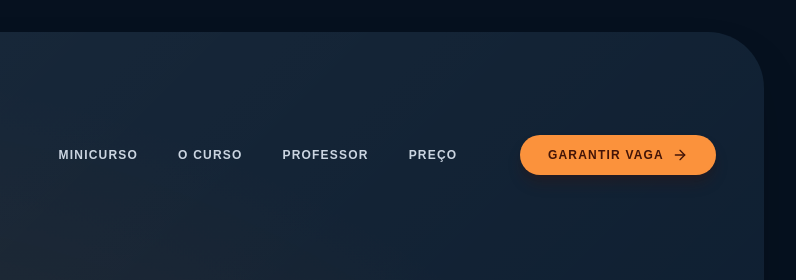
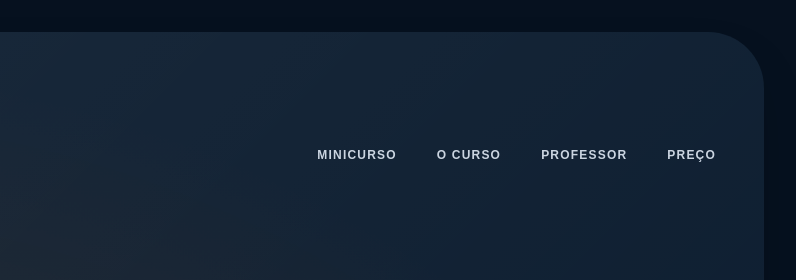
Before and after one commit to pralves/guitarramaster, a website: page index.html in a window 1280 px wide. Shown: the top 280 px of the page, 484-1280 px from the left. Drawn offline with Linux system fonts and the light colour scheme; a web font is replaced by a local one.

Commit message:
chore: update landing page

```diff
--- a/index.html
+++ b/index.html
@@ -52,9 +52,9 @@
         <a class="transition-colors hover:text-white" href="#professor">Professor</a>
         <a class="transition-colors hover:text-white" href="#preco">Preço</a>
       </nav>
-      <button class="group relative overflow-hidden rounded-full bg-orange-400 px-7 py-3 text-xs font-bold uppercase tracking-widest text-orange-950 shadow-lg shadow-orange-950/30 transition hover:bg-orange-300" type="button" data-signup-trigger data-signup-source="header-garantir-vaga" data-signup-title="Garantir minha vaga">
+      <!-- <button class="group relative overflow-hidden rounded-full bg-orange-400 px-7 py-3 text-xs font-bold uppercase tracking-widest text-orange-950 shadow-lg shadow-orange-950/30 transition hover:bg-orange-300" type="button" data-signup-trigger data-signup-source="header-garantir-vaga" data-signup-title="Garantir minha vaga">
         <span class="relative flex items-center gap-2">Garantir vaga <i data-lucide="arrow-right" class="h-4 w-4"></i></span>
-      </button>
+      </button> -->
     </header>
 
     <section id="hero" class="relative z-10 grid gap-10 px-6 pb-12 pt-6 md:min-h-[720px] md:grid-cols-[1.1fr_0.9fr] md:items-center xl:px-0">
```
